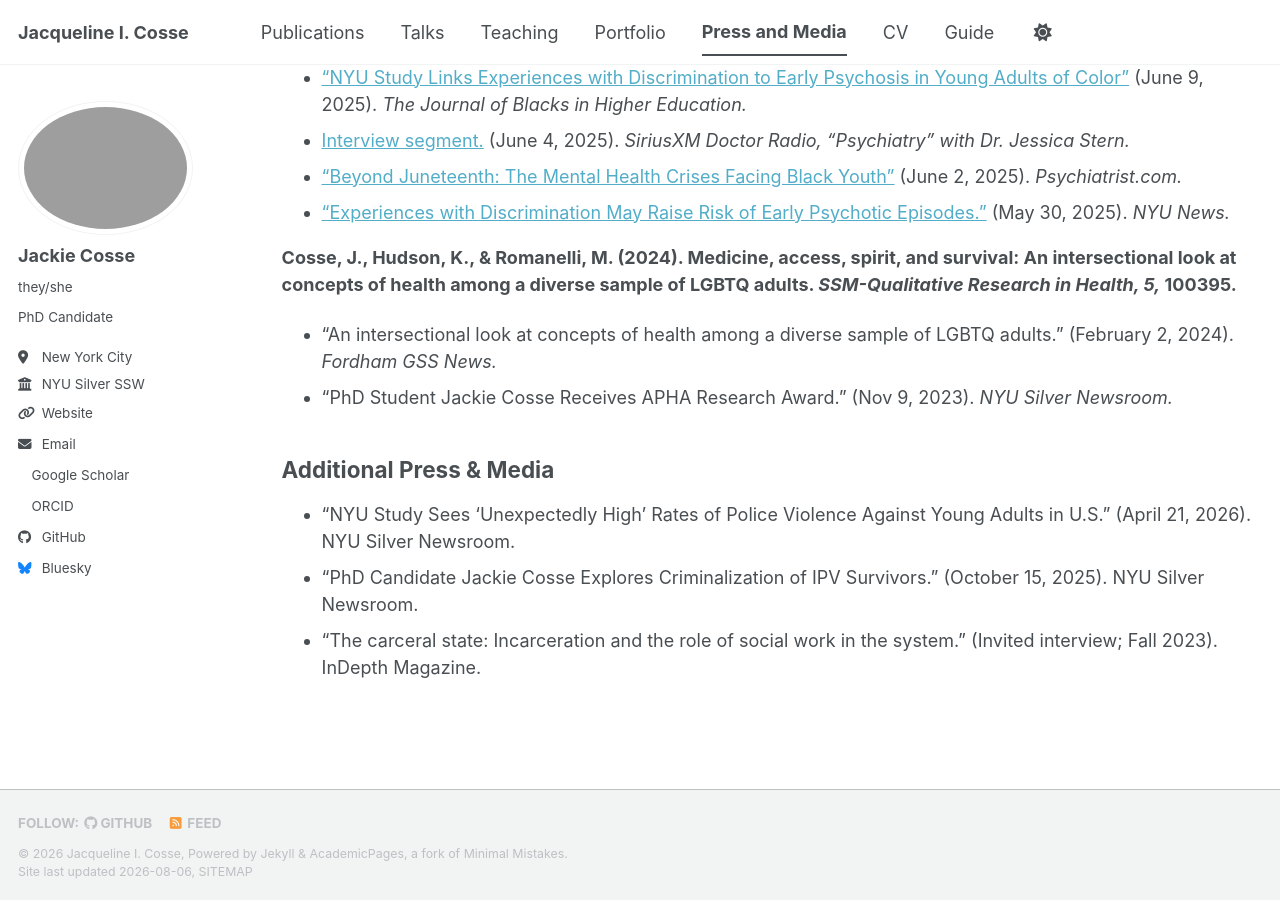
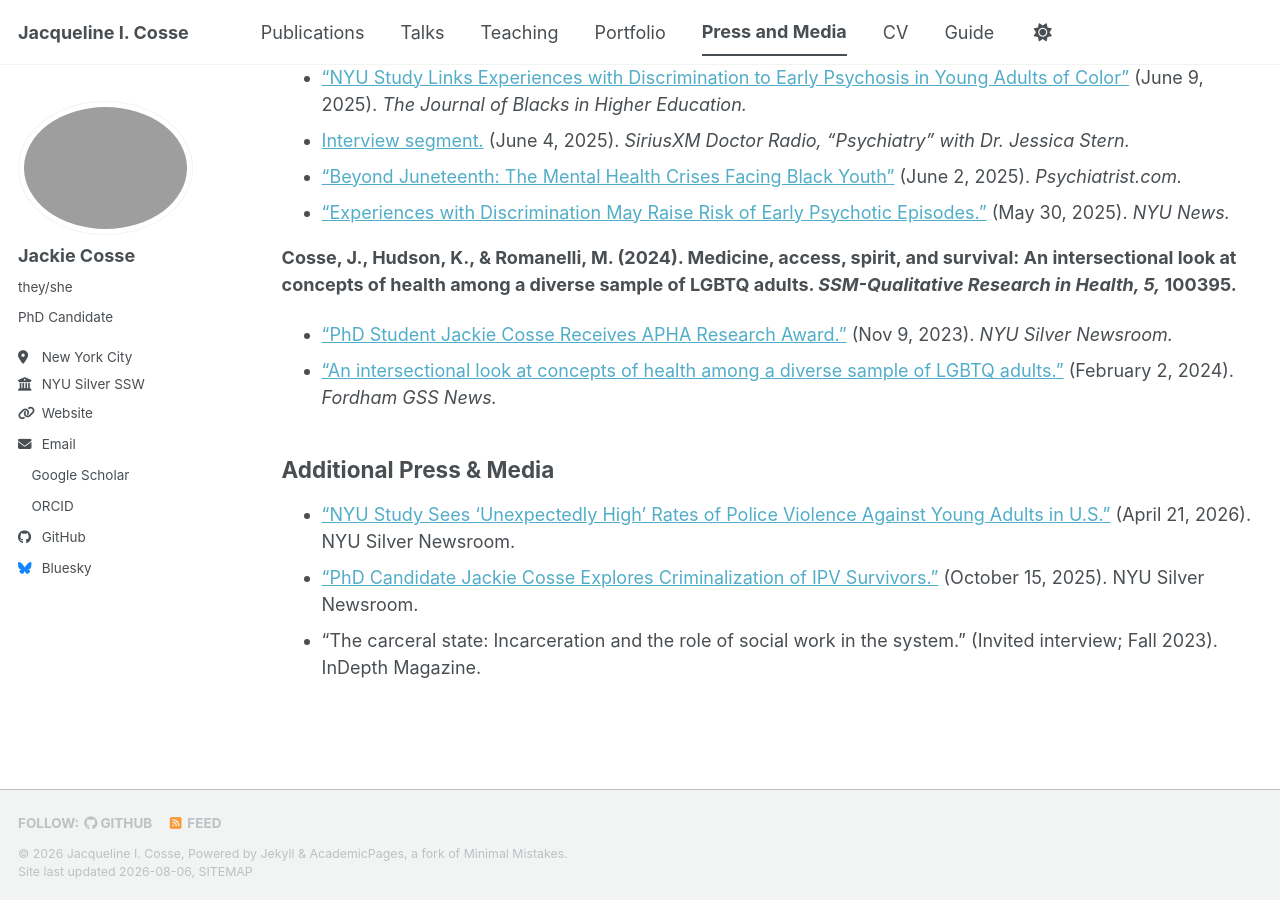
Before and after one commit to jackiecosse/jackiecosse.com, a Jekyll site: the page built from _pages/press.md, in a window 1280 px wide and 900 px high, scrolled down 575 px. Built offline with Jekyll 4.4.1, drawn with Linux system fonts in a browser that asks for light colours; a style sheet for code colours, icons or effects is not loaded; some of the changed lines change nothing that is shown.

Commit message:
Update press.md

```diff
--- a/_pages/press.md
+++ b/_pages/press.md
@@ -25,10 +25,10 @@ redirect_from:
   - [“Experiences with Discrimination May Raise Risk of Early Psychotic Episodes.”](https://www.nyu.edu/about/news-publications/news/2025/may/experiences-with-discrimination-may-raise-risk-of-psychotic-epis.html) (May 30, 2025). _NYU News._
 
 <b>Cosse, J., Hudson, K., & Romanelli, M. (2024). Medicine, access, spirit, and survival: An intersectional look at concepts of health among a diverse sample of LGBTQ adults. _SSM-Qualitative Research in Health, 5,_ 100395.</b>
-  - “An intersectional look at concepts of health among a diverse sample of LGBTQ adults.” (February 2, 2024). _Fordham GSS News._
-  - “PhD Student Jackie Cosse Receives APHA Research Award.” (Nov 9, 2023). _NYU Silver Newsroom._
+  - [“PhD Student Jackie Cosse Receives APHA Research Award.”](https://socialwork.nyu.edu/news/2023/jackie-cosse-apha-award.html) (Nov 9, 2023). _NYU Silver Newsroom._
+  - [“An intersectional look at concepts of health among a diverse sample of LGBTQ adults.”](https://gss.news.fordham.edu/faculty/an-intersectional-look-at-concepts-of-health-among-a-diverse-sample-of-lgbtq-adults/) (February 2, 2024). _Fordham GSS News._
 
 ## Additional Press & Media
-  - “NYU Study Sees ‘Unexpectedly High’ Rates of Police Violence Against Young Adults in U.S.” (April 21, 2026). NYU Silver Newsroom.
-  - “PhD Candidate Jackie Cosse Explores Criminalization of IPV Survivors.” (October 15, 2025). NYU Silver Newsroom.
+  - [“NYU Study Sees ‘Unexpectedly High’ Rates of Police Violence Against Young Adults in U.S.”](https://www.nyu.edu/about/news-publications/news/2026/april/nyu-study-sees--unexpectedly-high--rates-of-police-violence-agai.html) (April 21, 2026). NYU Silver Newsroom.
+  - [“PhD Candidate Jackie Cosse Explores Criminalization of IPV Survivors.”](https://socialwork.nyu.edu/news/2025/cosse-explores-criminalization-of-ipv-survivors.html) (October 15, 2025). NYU Silver Newsroom.
   - “The carceral state: Incarceration and the role of social work in the system.” (Invited interview; Fall 2023). InDepth Magazine.
```
